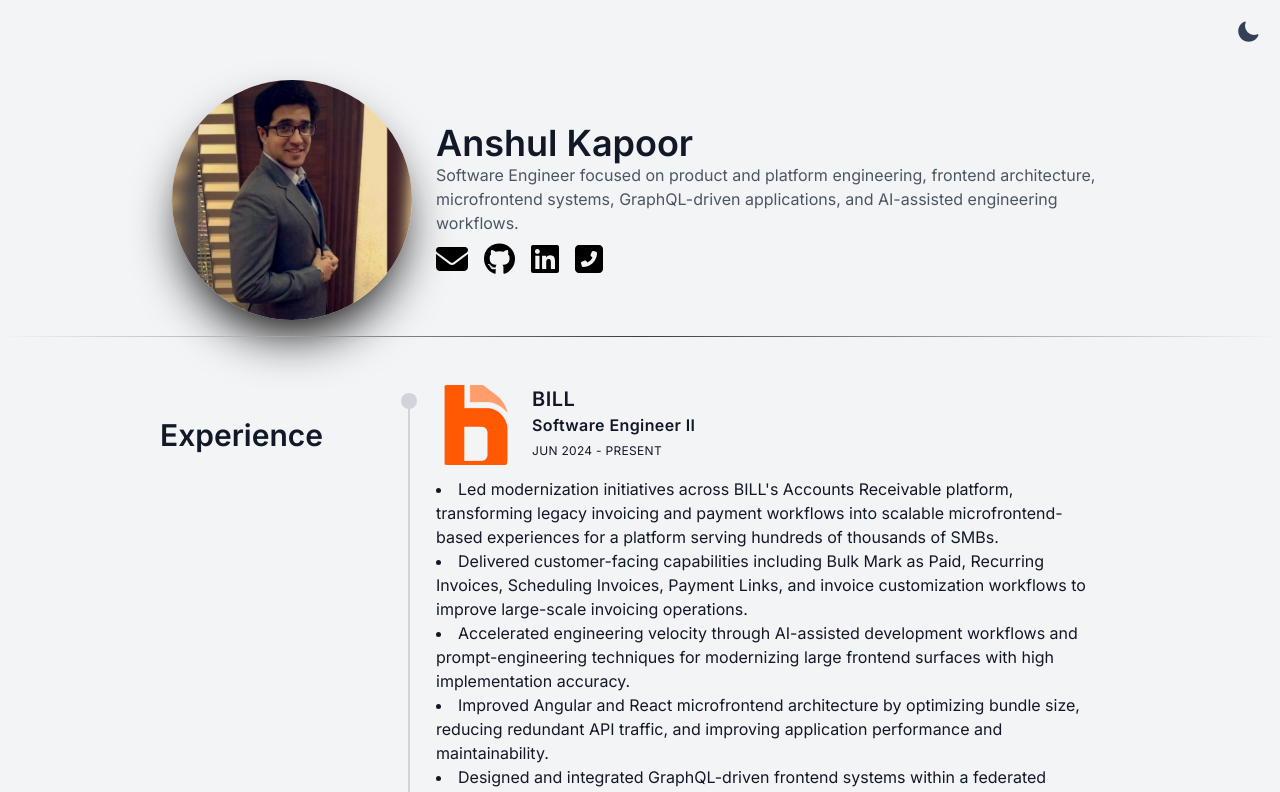
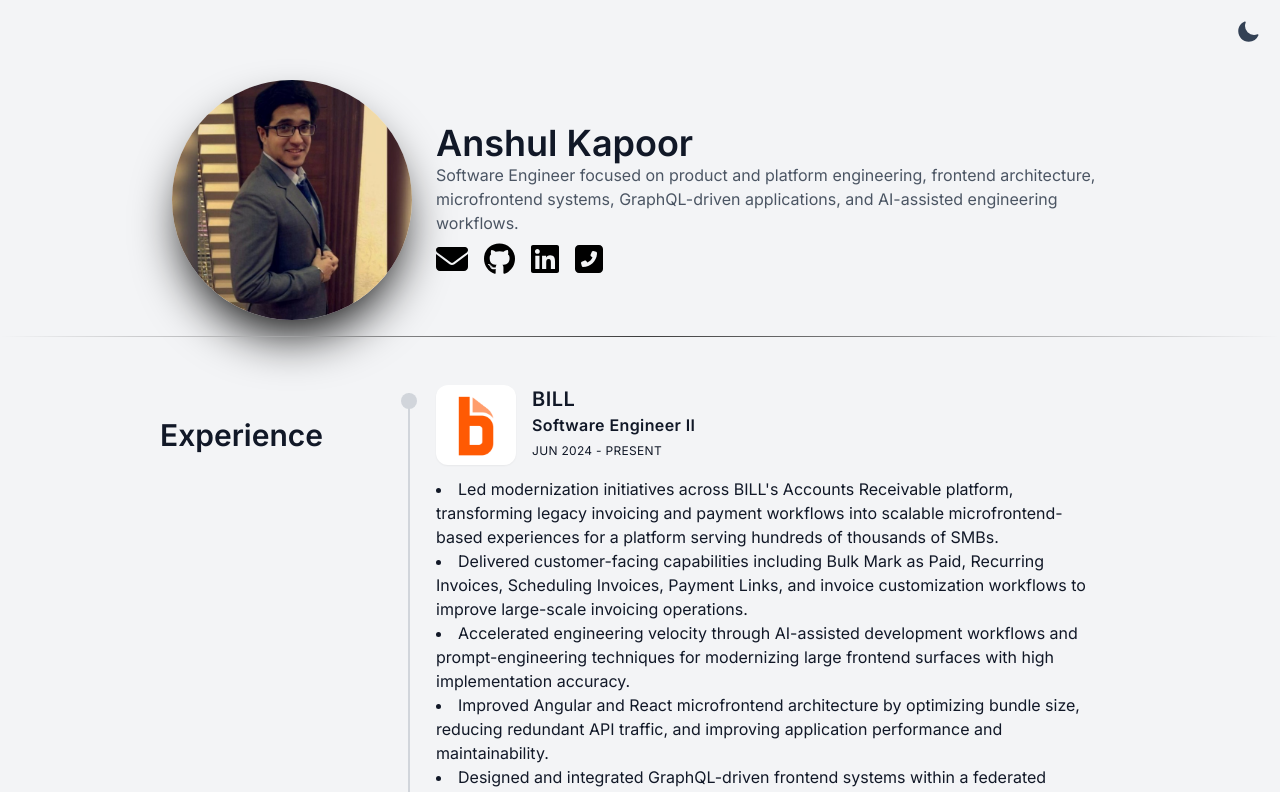
Before and after one commit to anshulkapoor018/portfolio, a Next.js app: page / in a window 1280 px wide. Shown: the top 792 px of the page. Built offline with nearby package versions, Linux system fonts and the light colour scheme.

Commit message:
Constrain timeline logo rendering

```diff
--- a/src/app/components/EducationTimeline.tsx
+++ b/src/app/components/EducationTimeline.tsx
@@ -16,8 +16,10 @@ const EducationTimeline: React.FC<EducationTimelineProps> = ({ educationData })
                         {educationData.map((education, index) => (
                         <div key={index} className="flex flex-col sm:relative sm:before:absolute sm:before:top-2 sm:before:w-4 sm:before:h-4 sm:before:rounded-full sm:before:left-[-35px] sm:before:z-[1] before:bg-gray-300 before:dark:bg-gray-300">
                             <div className='flex'>
-                                <div className="flex-none mr-4 overflow-hidden rounded-xl" style={{ position: 'relative', width: '5rem', height: '5rem' }}>
-                                        <Image src={education.logo} alt="School Logo" fill sizes="80px" style={{ objectFit: 'cover' }} />
+                                <div className="flex-none w-20 h-20 mr-4 overflow-hidden rounded-xl bg-white p-2 shadow-sm">
+                                        <div className="relative h-full w-full">
+                                            <Image src={education.logo} alt="School Logo" fill sizes="64px" className="object-contain" />
+                                        </div>
                                     </div>
                                     <div>
                                         <a href={education.collegeUrl} target="_blank" rel="noopener noreferrer" className="text-xl font-semibold tracking-wide hover:underline">
--- a/src/app/components/ExperienceTimeline.tsx
+++ b/src/app/components/ExperienceTimeline.tsx
@@ -16,8 +16,10 @@ const ExperienceTimeline: React.FC<ExperienceTimelineProps> = ({ experienceData
                         {experienceData.map((experience, index) => (
                             <div key={index} className="flex flex-col sm:relative sm:before:absolute sm:before:top-2 sm:before:w-4 sm:before:h-4 sm:before:rounded-full sm:before:left-[-35px] sm:before:z-[1] before:bg-gray-300 before:dark:bg-gray-300">
                                 <div className='flex'>
-                                    <div className="flex-none mr-4 overflow-hidden rounded-xl" style={{ position: 'relative', width: '5rem', height: '5rem' }}>
-                                        <Image src={experience.logo} alt="Company Logo" fill sizes="80px" style={{ objectFit: 'cover' }} />
+                                    <div className="flex-none w-20 h-20 mr-4 overflow-hidden rounded-xl bg-white p-2 shadow-sm">
+                                        <div className="relative h-full w-full">
+                                            <Image src={experience.logo} alt="Company Logo" fill sizes="64px" className="object-contain" />
+                                        </div>
                                     </div>
                                     <div>
                                         <a href={experience.companyUrl} target="_blank" rel="noopener noreferrer" className="text-xl font-semibold tracking-wide hover:underline">
```
